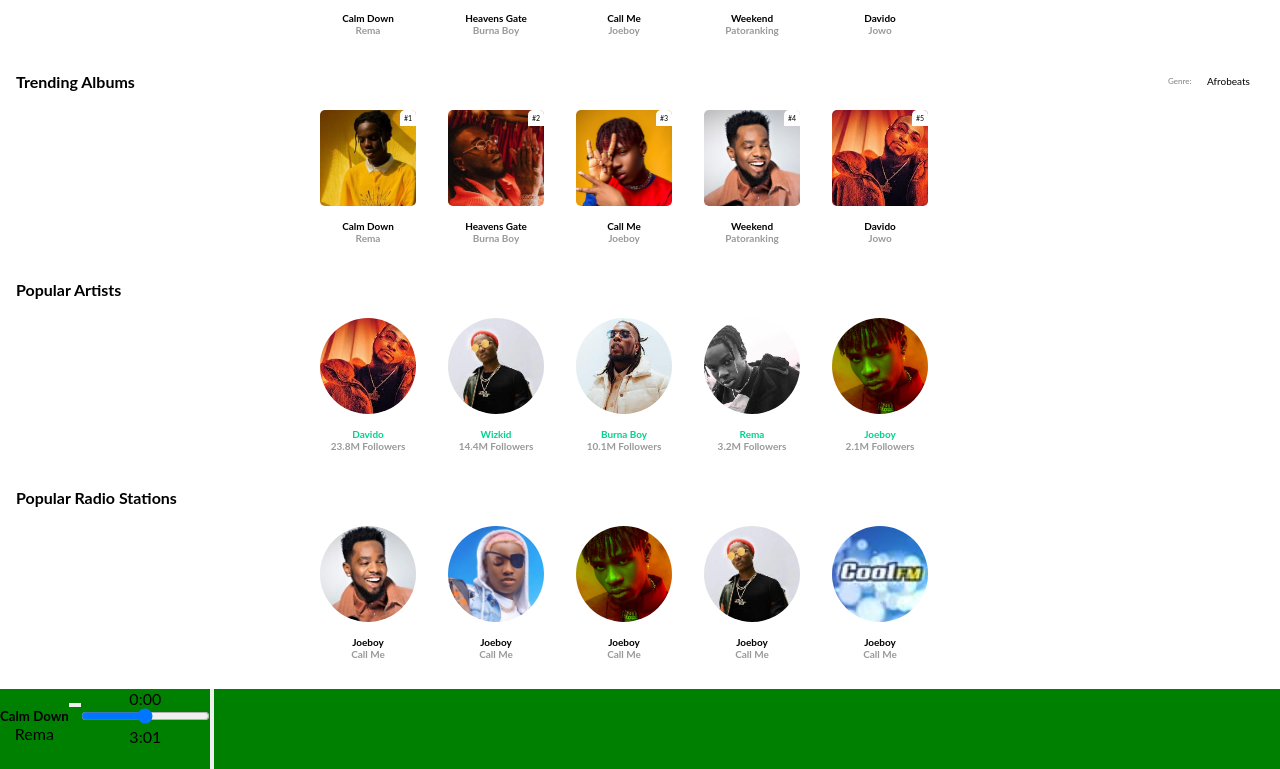
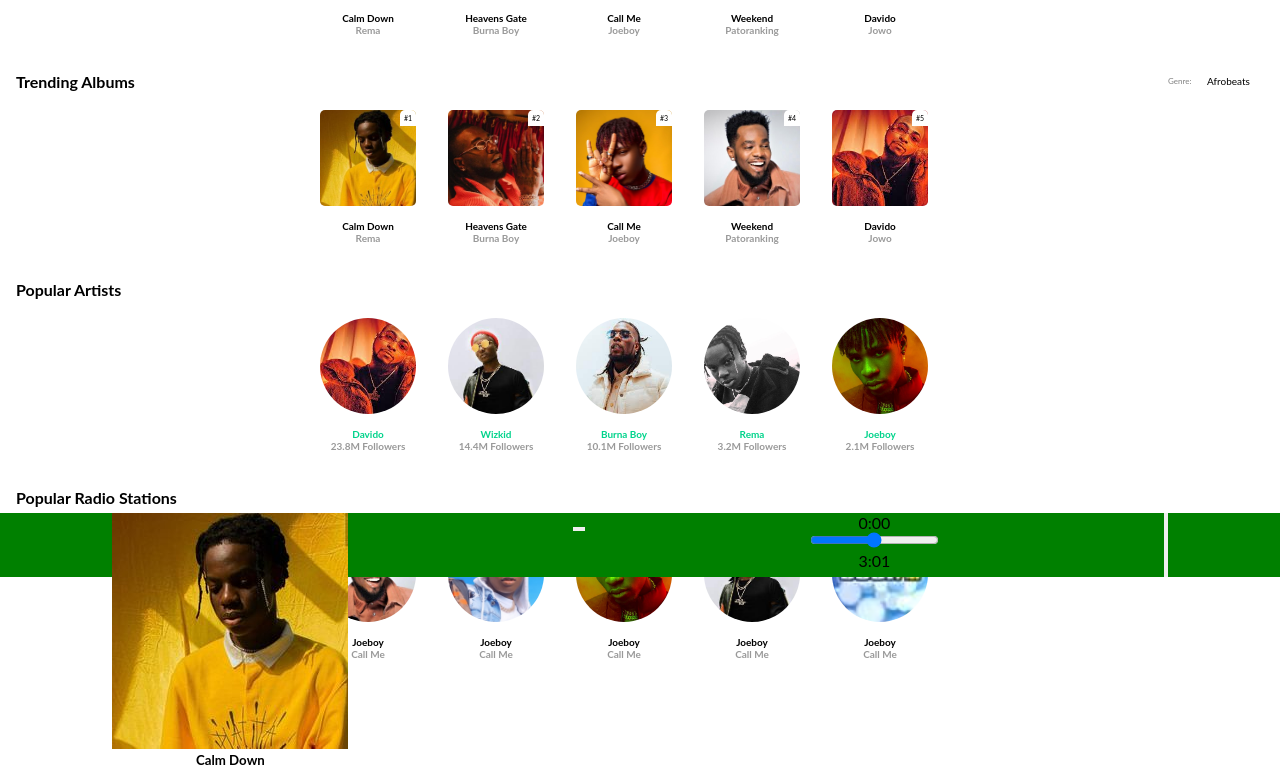
Before and after one commit to alli-Codes/Tunify, a Vue app: page / in a window 1280 px wide. Shown: the part 223-992 px from the top of the page. After the commit the page ends 912 px from the top, so only its background shows below. Built offline with nearby package versions, Linux system fonts and the light colour scheme; some icons are missing.

Commit message:
Positioning the Player component to the bottom of the screen

```diff
--- a/src/App.vue
+++ b/src/App.vue
@@ -2,11 +2,11 @@
 
   <div id="container">
     <Header />
+    <Player />
     <Songs />
     <Albums />
     <Artists />
     <Radios />
-    <Player />
   </div>
 
 </template>
--- a/src/components/Player.vue
+++ b/src/components/Player.vue
@@ -3,7 +3,7 @@
 	<div id="container">
 		<div id="artist__details">
 			<div id="artist__icon">
-				<img src="" alt="">
+				<img src="../../public/images/rema2.jpg" alt="">
 			</div>
 
 			<div id="artist__description">
@@ -41,11 +41,13 @@
 
 	#container{
 		background-color: green;
-		height: 5rem;
+		height: 4rem;
 		width: 100%;
 		display: flex;
-		position: sticky;
-		top: 80vh;
+		justify-content: space-around;
+		position: fixed;
+		bottom: 0;
+		z-index: 1000;
 	}
 
 </style>
```
